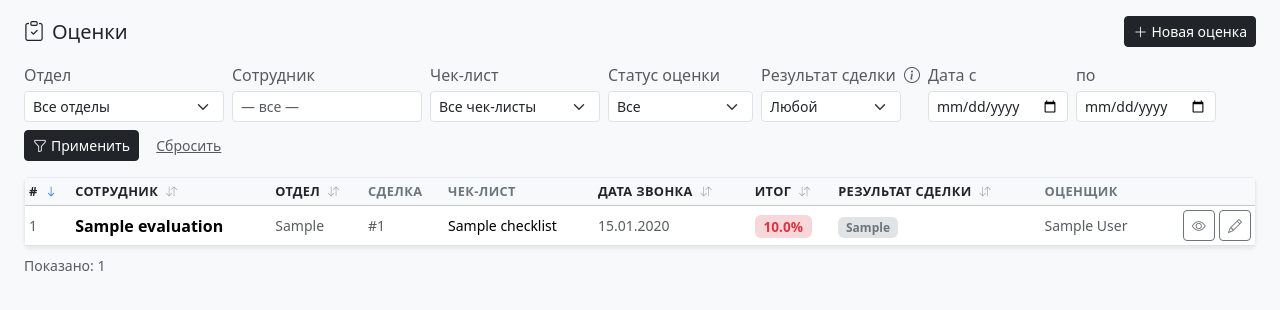
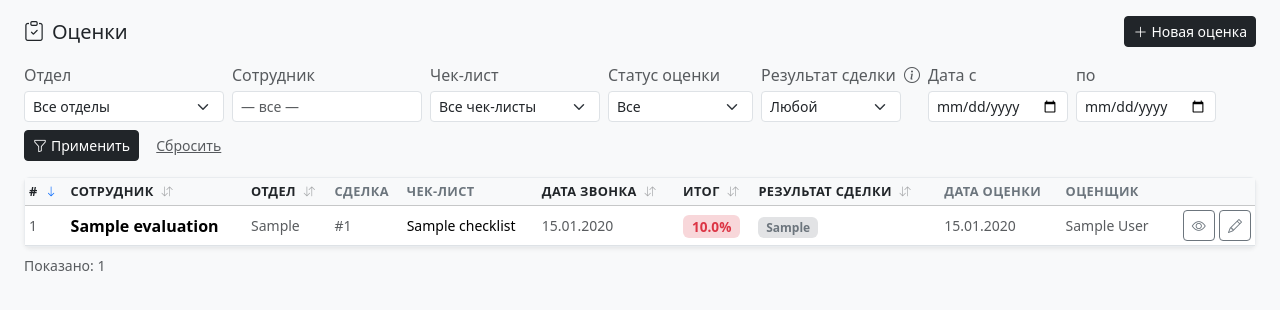
Before and after one commit to Legra13/listening_calls, a FastAPI app: page /evaluations in a window 1280 px wide. Shown: the part 57-367 px from the top of the page. Run offline with FastAPI, Linux system fonts and the light colour scheme; the visitor is signed in with stand-in values (Sample User, id 1); tables that the repository leaves empty hold one stand-in row (values such as "Sample post"); data that the repository does not hold is empty; some libraries are stand-ins or nearby versions.

Commit message:
авто-коммит: изменения кода

```diff
--- a/app/templates/evaluations/index.html
+++ b/app/templates/evaluations/index.html
@@ -104,6 +104,7 @@
         <th><a href="{{ sort_url('date') }}" class="text-decoration-none text-dark">Дата звонка{{ sort_icon('date') }}</a></th>
         <th><a href="{{ sort_url('score') }}" class="text-decoration-none text-dark">Итог{{ sort_icon('score') }}</a></th>
         <th><a href="{{ sort_url('stage') }}" class="text-decoration-none text-dark">Результат сделки{{ sort_icon('stage') }}</a></th>
+        <th>Дата оценки</th>
         <th>Оценщик</th>
         <th></th>
       </tr>
@@ -145,6 +146,9 @@
             {% elif ev.stage == "в работе" %}В работе
             {% else %}{{ ev.stage }}{% endif %}
           </span>
+        </td>
+        <td class="align-middle small text-muted">
+          {{ (ev.updated_at or ev.created_at).strftime('%d.%m.%Y') if (ev.updated_at or ev.created_at) else '—' }}
         </td>
         <td class="align-middle small text-muted">
           {{ (ev.evaluator.full_name or ev.evaluator.username) if ev.evaluator else '—' }}
```
